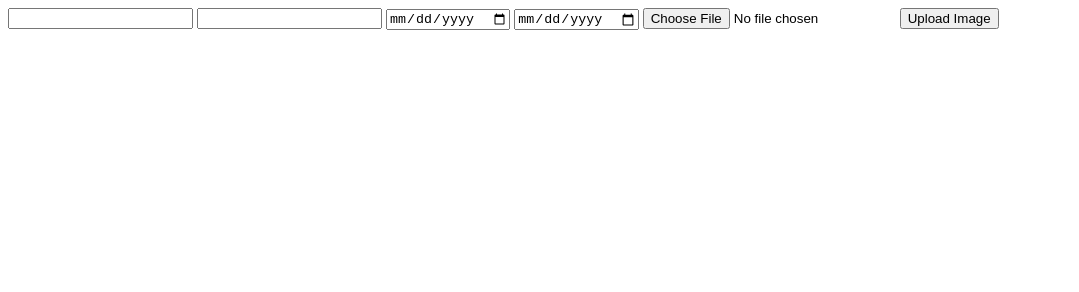
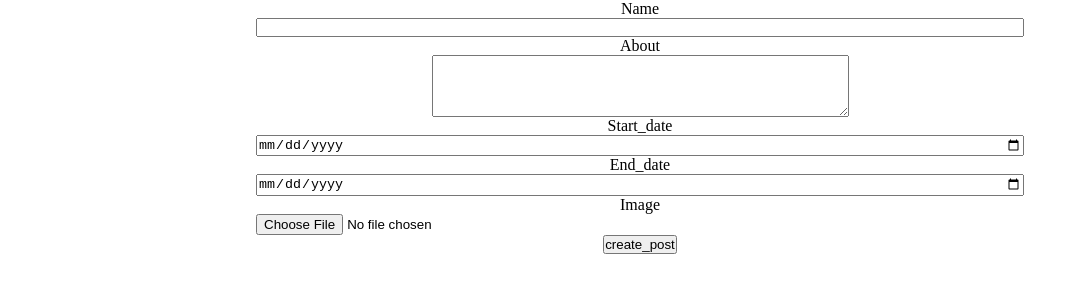
Before and after one commit to SuperCat2812/test_firebase, a website with bundled scripts: page post_function/index.html in a window 1280 px wide. Shown: the whole page, without its empty margins (0-1079 px from the left). Built offline with nearby package versions, Linux system fonts and the light colour scheme.

Commit message:
post commit

```diff
--- a/post_function/index.html
+++ b/post_function/index.html
@@ -3,15 +3,23 @@
 <head>
     <meta charset="UTF-8">
     <meta name="viewport" content="width=device-width, initial-scale=1.0">
-    <title>Document</title>
+    <title>create_post</title>
+    <link rel="stylesheet" href="style.css">
 </head>
 <body>
+    <div>
+    <p>Name</p>
     <input type="text" id="name">
-    <input type="text" id="about">
+    <p>About</p>
+    <textarea id="about" name="about" rows="4" cols="50" required></textarea>
+    <p>Start_date</p>
     <input type="date" name="" id="start_date">
+    <p>End_date</p>
     <input type="date" name="" id="end_date">
+    <p>Image</p>
     <input type="file" id="imageInput" />
-    <button onclick="uploadImage()">Upload Image</button>
+    <button onclick="uploadImage()">create_post</button>
+    </div>
     <script type="module" src="index.js"></script>
 </body>
 </html>
--- /dev/null
+++ b/post_function/style.css
@@ -0,0 +1,19 @@
+* {
+  margin: 0;
+  padding: 0;
+  box-sizing: border-box;
+}
+
+div{
+    display: flex;
+    align-items: center;
+    flex-direction: column;
+}
+
+input{
+    width: 60%;
+}
+
+p{
+    display: inline;
+}
```
Also changed, not shown: post_main/index.html (+1 -1 lines).
